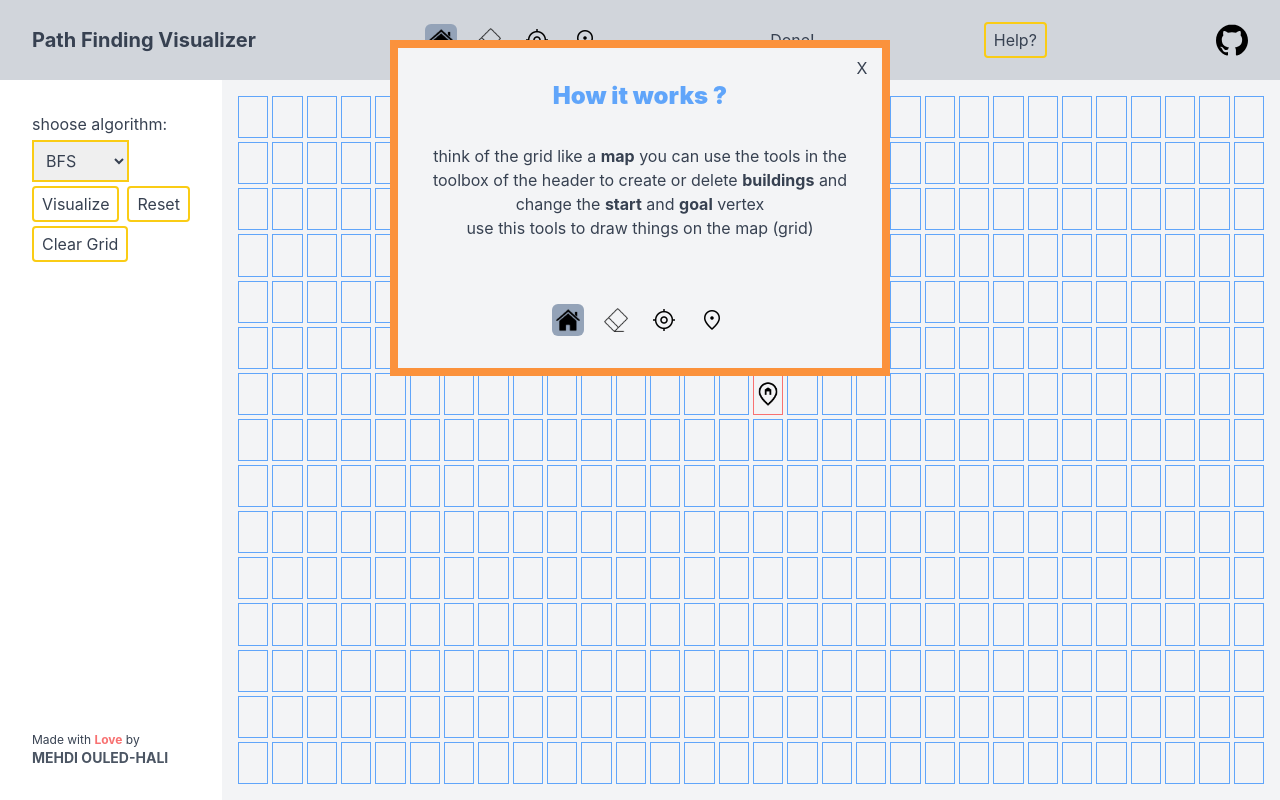
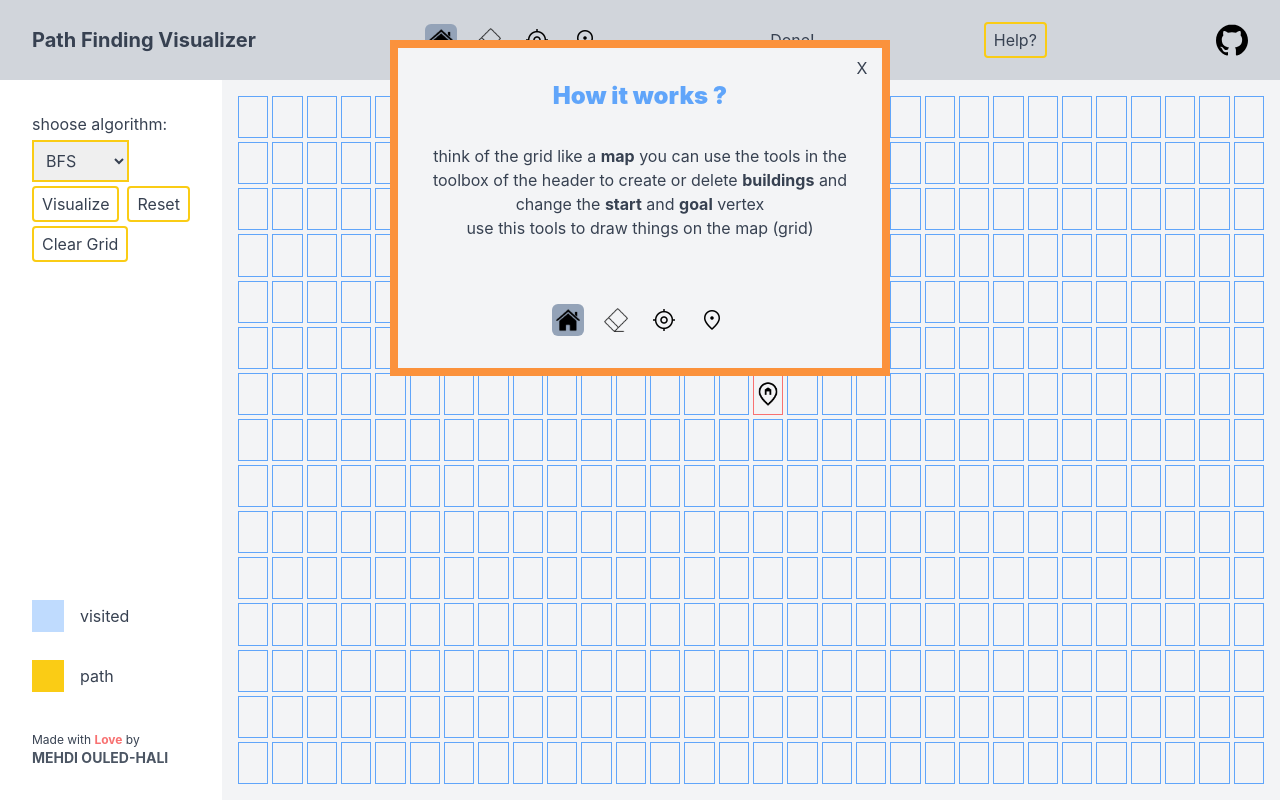
Before and after one commit to MehdiHali/PathFinder, a React (Create React App) app: page / in a window 1280 px wide. Built offline with nearby package versions, Linux system fonts and the light colour scheme.

Commit message:
added color ghuides to the sidebar

```diff
--- a/src/Sidebar.tsx
+++ b/src/Sidebar.tsx
@@ -1,5 +1,6 @@
 import React, { Dispatch, SetStateAction } from "react";
 import { algo } from "./Utils/types";
+import Cell from "./Cell";
 
 
 const Sidebar = ({className, onVisualize, onReset, setAlgo, onClearGrid}:{className: string,onVisualize: ()=>void, onReset: ()=>void, setAlgo: Dispatch<SetStateAction<algo>> , onClearGrid: Dispatch<SetStateAction<boolean>>})=>{
@@ -37,9 +38,16 @@ const Sidebar = ({className, onVisualize, onReset, setAlgo, onClearGrid}:{classN
             </div>
         <button className='btn' onClick={()=>onClearGrid(true)} >Clear Grid</button>
         </div>
+        <div>
+        <div className="h-24 mb-0 flex flex-col justify-end space-y-1">
+            <div className="flex items-center "><div className="w-8 h-8 bg-blue-200 mr-4"></div> visited </div><br />
+            <div className="flex items-center "><div className="w-8 h-8 bg-yellow-400 mr-4"></div> path</div>
+            {/* <Cell /> visited */}
+        </div>
         <div className="text-left mt-10 h-fit text-xs ">
             Made with <strong className="text-red-400">Love</strong> by<br /> <a className="text-gray-600 font-bold uppercase text-sm hover:text-red-400 " target={"_blank"} href="https://linktr.ee/mehdi.hali" >Mehdi Ouled-Hali</a>
 
+        </div>
         </div>
     </div>
 }
```
